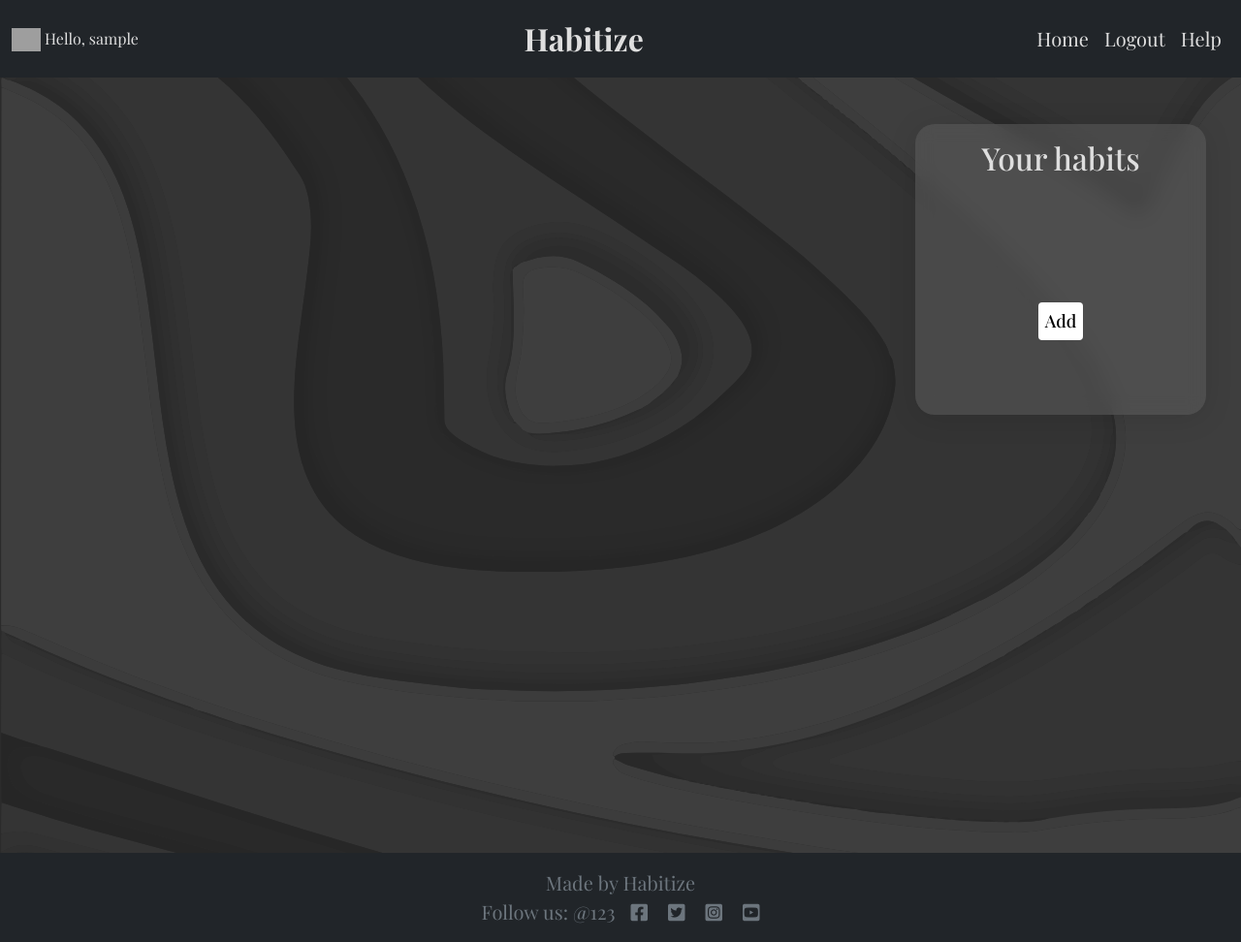
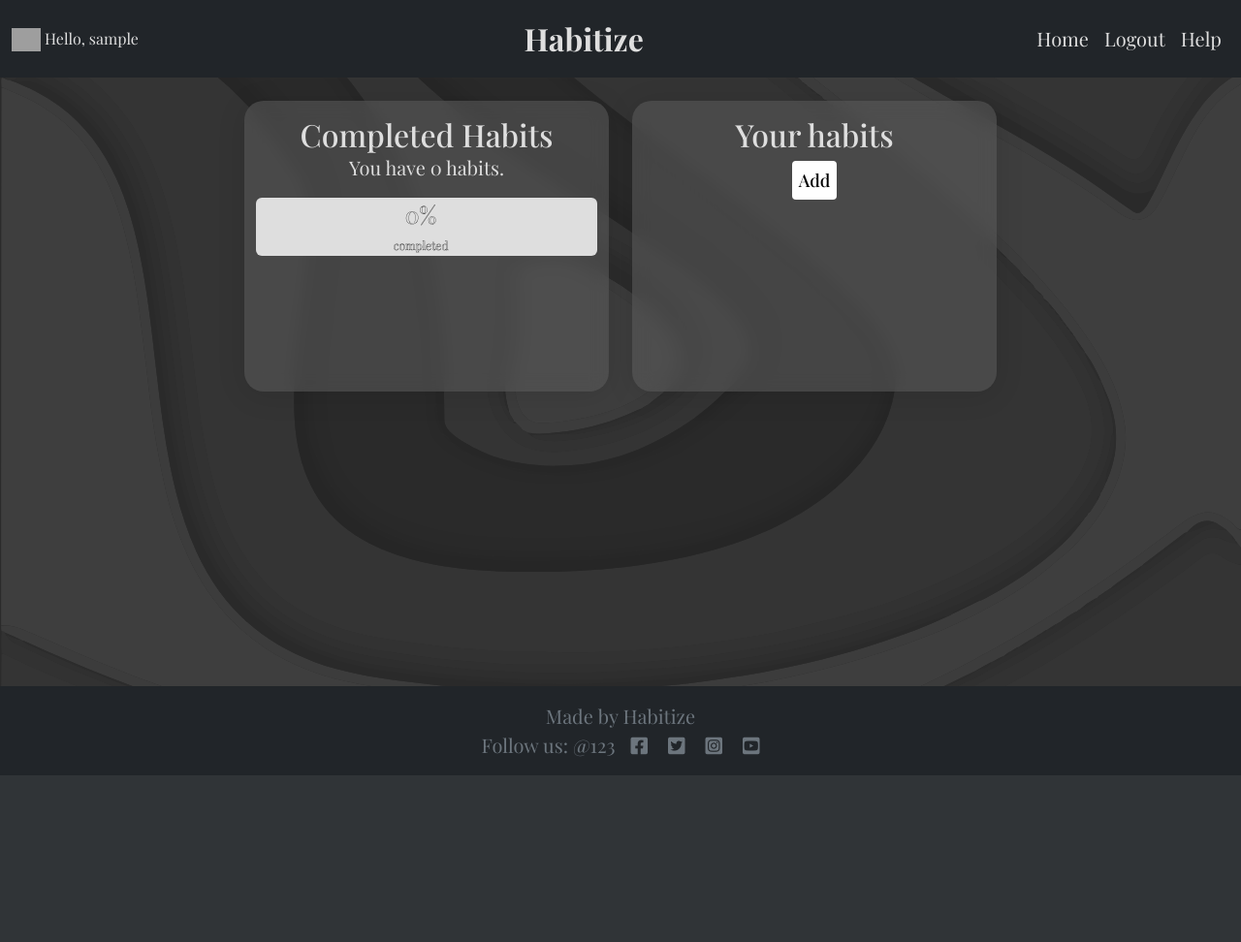
Before and after one commit to jflets/Habitize, a Django app: page /dashboard/ in a window 1280 px wide. Shown: the whole page at 97% size. After the commit the page ends 800 px from the top, so only its background shows below. Run offline with Django 3.2, Linux system fonts and the light colour scheme; the visitor is signed in with stand-in values (Sample User, id 1); data that the repository does not hold is empty; grey boxes are pictures that could not be loaded.

Commit message:
Add total habits completed and initial styling

```diff
--- a/dashboard/views.py
+++ b/dashboard/views.py
@@ -7,6 +7,8 @@ from .forms import AddHabitForm, EditHabitForm
 @login_required(login_url="/accounts/login")
 def get_dashboard(request):
     habits = Habit.objects.filter(user=request.user)
+    total_habits = habits.count()
+    completed_habits = habits.filter(completed=True).count()
 
     # Calculate progress for each habit
     for habit in habits:
@@ -18,8 +20,15 @@ def get_dashboard(request):
             habit.progress = (habit.value / habit.goal_amount) * \
                 100 if habit.goal_amount > 0 else 0
 
+    # Calculate progress for total completed habits
+    total_completed_progress = (
+        completed_habits / total_habits) * 100 if total_habits > 0 else 0
+
     context = {
         'habits': habits,
+        'total_habits': total_habits,
+        'completed_habits': completed_habits,
+        'total_completed_progress': total_completed_progress,
     }
     return render(request, 'dashboard/index.html', context)
 
--- a/static/css/dashboard.css
+++ b/static/css/dashboard.css
@@ -124,7 +124,7 @@ h3 {
 }
 
 .card4 {
-    max-width: 400px;
+    max-width: 500px;
     min-width: 300px;
     min-height: 300px;
     text-align: center;
@@ -271,7 +271,7 @@ form input:focus {
 .main-container {
     min-width: 100vw;
     min-height: 100vh;
-    display: flex;
+    display: inline;
     padding: 3rem;
 }
 
@@ -286,7 +286,8 @@ form input:focus {
 }
 
 .progress-bar {
-    min-height: 100px;
+    width: auto;
+    min-height: 60px;
     background-color: #2b2b2b;
     border-radius: 5px;
     transition: width 0.5s ease-in-out;
@@ -297,6 +298,15 @@ form input:focus {
 }
 
 .progress-container{
+    min-width: 340px;
+    display: flex;
+    align-items: center;
+    background-color: #dedede;
+    padding: 0;
+}
+
+.progress-container2{
+    min-width: 340px;
     display: flex;
     align-items: center;
     background-color: #dedede;
@@ -304,7 +314,7 @@ form input:focus {
 }
 
 .progress-cd {
-    min-width: 350px;
+    min-width: 300px;
     min-height: 30px;
     padding: 0.1rem;
     margin-left: 3%;
@@ -315,6 +325,18 @@ form input:focus {
     justify-content: center;
     align-items: center;
     gap: 1rem;
+}
+
+.total-prog {
+    min-width: 340px;
+    min-height: 30px;
+    position: absolute;
+    display: flexbox;
+    justify-content: center;
+    align-items: center;
+    -webkit-text-fill-color: #dedede;
+    -webkit-text-stroke: 0.3px;
+    -webkit-text-stroke-color: #1C1C1C;
 }
 
 /* ------------------------------ edit habit button styling  ---------------------------------- */
@@ -352,6 +374,9 @@ form p {
     height: 30px;
     font-size: 15px;
     font-weight: 500;
+    display: flex;
+    justify-content: center;
+    align-items: center;
     padding: 0.2rem;
     color: #1C1C1C;
     border: 2px solid #1C1C1C;
@@ -378,3 +403,7 @@ form p {
 .completed {
     background-color: green;
 }
+
+.index-container {
+    max-width: 400px;
+}
--- a/templates/dashboard/index.html
+++ b/templates/dashboard/index.html
@@ -1,9 +1,25 @@
 {% extends "dashboard/base.html" %}
 {% block content %}
 <div class="container main-container">
-    <div class="row ms-auto">
-        <div class="container text-center">
-            <div class="row card4 justify-content-center">
+    <div class="row justify-content-center">
+        <div class="col index-container">
+          <div class="card4 justify-content-center">
+            <h2 class="card-title">Completed Habits</h2>
+            <p class="card-text">You have {{ total_habits }} habits.</p>
+            <div class="container">
+              <div class="progress progress-container2">
+                <div class="progress-bar" role="progressbar" data-progress="{{ total_completed_progress }}" aria-valuenow="0" aria-valuemin="0" aria-valuemax="100">
+                    <div class="total-prog">
+                      <h4>{{ total_completed_progress }}%</h4>
+                      <h7>completed</h7>
+                    </div>
+                </div>
+              </div>
+            </div>
+          </div>
+        </div>
+        <div class="col index-container">
+            <div class="card4 justify-content-center">
               <h2>Your habits</h2>
               <table>
                 {% for habit in habits %}
@@ -44,20 +60,21 @@
 
                                 <ul class="dropdown-menu">
                                   <li>
-                                    <a class="options" href="{% url 'edit' habit.id %}"
+                                    <a class="options" title="Edit your task" href="{% url 'edit' habit.id %}"
                                       >Edit</a
                                     >
                                   </li>
+                                  {% if not habit.completed %}
                                   <li>
-                                    {% if not habit.completed %}
-                                    <li>
-                                      <a class="options" href="{% url 'toggle' habit.id %}"
-                                        >Complete Habit</a
-                                      >
-                                    </li>
-                                    {% endif %}
+                                    <a class="options" title="Complete your task" href="{% url 'toggle' habit.id %}"
+                                      >Complete Habit</a
+                                    >
+                                  </li>
+                                  {% endif %}
                                   <li>
-                                    <a class="options" href="{% url 'delete' habit.id %}">Delete</a>
+                                    <a class="options" title="Delete your task" href="{% url 'delete' habit.id %}"
+                                      >Delete</a
+                                    >
                                   </li>
                                 </ul>
                               </div>
@@ -83,7 +100,7 @@
                                 </div>
                               </div>
                                 <div class="habit-name col-5 mx-auto">{{ habit.name }}</div>
-                                <div class="dropdown col-3" aria-label="options dropdown menu">
+                                <div class="dropdown col-3" title="options" aria-label="options dropdown menu">
                                   <a
                                     class="option-btn"
                                     role="button"
@@ -95,19 +112,19 @@
 
                                   <ul class="dropdown-menu">
                                     <li>
-                                      <a class="options" href="{% url 'edit' habit.id %}"
+                                      <a class="options" title="Edit your task" href="{% url 'edit' habit.id %}"
                                         >Edit</a
                                       >
                                     </li>
                                     {% if not habit.completed %}
                                     <li>
-                                      <a class="options" href="{% url 'toggle' habit.id %}"
+                                      <a class="options" title="Complete your task" href="{% url 'toggle' habit.id %}"
                                         >Complete Habit</a
                                       >
                                     </li>
                                     {% endif %}
                                     <li>
-                                      <a class="options" href="{% url 'delete' habit.id %}"
+                                      <a class="options" title="Delete your task" href="{% url 'delete' habit.id %}"
                                         >Delete</a
                                       >
                                     </li>
```
